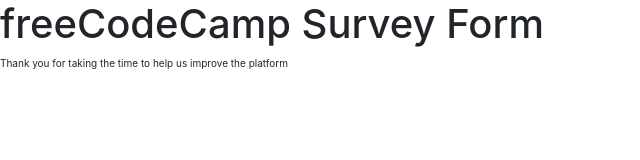
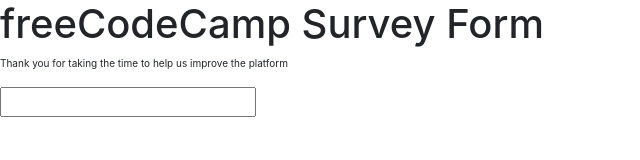
Before and after one commit to amicalazar/microverse-john-nico, a plain HTML site: page index.html in a window 1280 px wide. Shown: the whole page, without its empty margins (0-640 px from the left). Drawn offline with nearby package versions, Linux system fonts and the light colour scheme.

Commit message:
steps 3 and 4

```diff
--- a/index.html
+++ b/index.html
@@ -14,6 +14,11 @@
   <body>
     <h1 id="title">freeCodeCamp Survey Form</h1>
     <p id="description">Thank you for taking the time to help us improve the platform</p>
+    <div>
+        <form id="survey-form">
+          <input id="email" type="email"></input>
+        </form>
+    </div>
 
     <!-- Optional JavaScript -->
     <!-- jQuery first, then Popper.js, then Bootstrap JS -->
```
